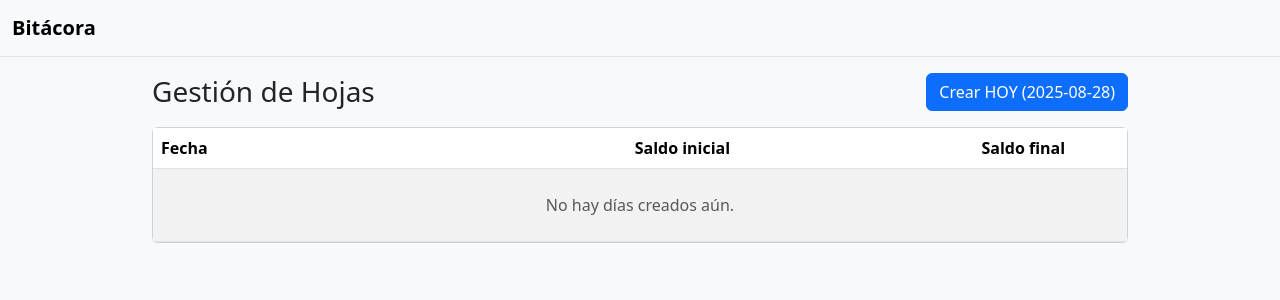
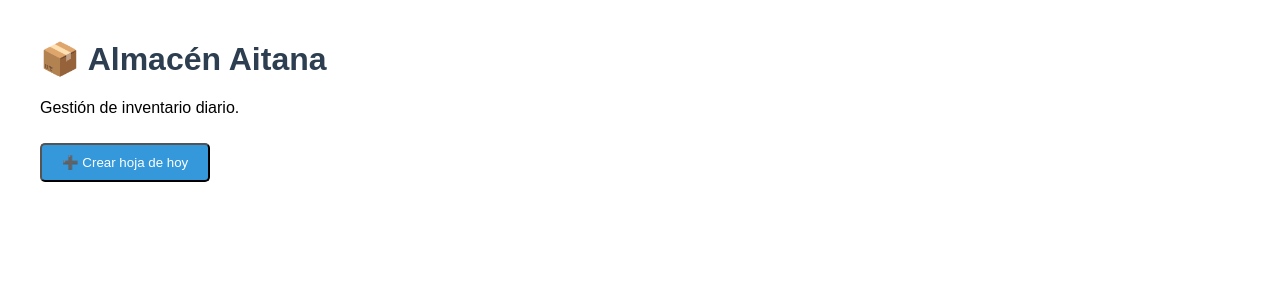
Before and after one commit to Mjesus39/almacenaitana, a Flask app: page / in a window 1280 px wide. Shown: the top 300 px of the page. Run offline with Flask 3, Linux system fonts and the light colour scheme; parts of the project's set-up code (start-up, migrations or seed data) failed here and were passed over.

Commit message:
Actualización con últimos cambios

```diff
--- a/app.py
+++ b/app.py
@@ -1,195 +1,114 @@
-from flask import Flask, jsonify, render_template, request, redirect, url_for
-from googleapiclient.discovery import build
-from google.oauth2.service_account import Credentials
+from flask import Flask, render_template, request, redirect, url_for
 from datetime import datetime
 import os
 import json
-import re
+from google.oauth2 import service_account
+from googleapiclient.discovery import build
 
-# ================== CONFIG ==================
-SCOPES = ["https://www.googleapis.com/auth/spreadsheets"]
-SPREADSHEET_ID = "1jFPOu6RGoEyTeFyS79crPx7JxlMl5AeEslCf9_aQ6iI"  # Tu Google Sheet
+app = Flask(__name__)
 
-# ================== CREDENCIALES ==================
-def cargar_credenciales():
-    google_creds_env = os.getenv("GOOGLE_CREDENTIALS")
-    if google_creds_env:
-        try:
-            creds_dict = json.loads(google_creds_env)
-            return Credentials.from_service_account_info(creds_dict, scopes=SCOPES)
-        except json.JSONDecodeError:
-            raise Exception("❌ La variable de entorno GOOGLE_CREDENTIALS no contiene un JSON válido")
-    raise Exception("❌ No se encontró la variable de entorno GOOGLE_CREDENTIALS")
+# ========= CONFIGURACIÓN GOOGLE SHEETS =========
+SPREADSHEET_ID = "TU_SPREADSHEET_ID"  # 👈 pon aquí el ID de tu Google Sheet
 
-creds = cargar_credenciales()
+# Cargar credenciales desde variable de entorno GOOGLE_CREDENTIALS
+creds_dict = json.loads(os.environ.get("GOOGLE_CREDENTIALS"))
+creds = service_account.Credentials.from_service_account_info(
+    creds_dict,
+    scopes=["https://www.googleapis.com/auth/spreadsheets"]
+)
+
 service = build("sheets", "v4", credentials=creds)
 
-# ================== FLASK APP ==================
-app = Flask(__name__, template_folder="templates")
+# ========= FUNCIÓN PARA CREAR HOJA NUEVA =========
+def crear_hoja_nueva():
+    # Nombre de la hoja de hoy (YYYY-MM-DD)
+    hoy = datetime.today().strftime("%Y-%m-%d")
 
-# ================== HELPERS ==================
-def obtener_ultima_hoja():
-    spreadsheet = service.spreadsheets().get(spreadsheetId=SPREADSHEET_ID).execute()
-    sheets = spreadsheet.get("sheets", [])
-    fechas = []
-    for s in sheets:
-        title = s["properties"]["title"]
-        if re.fullmatch(r"\d{4}-\d{1,2}-\d{1,2}", title):
-            fechas.append(title)
-    if not fechas:
-        return None
-    fechas.sort(reverse=True)
-    return fechas[0]
+    # 1. Obtener la última hoja (ayer)
+    sheet_metadata = service.spreadsheets().get(spreadsheetId=SPREADSHEET_ID).execute()
+    hojas = sheet_metadata.get("sheets", [])
+    ultima_hoja = hojas[-1]["properties"]["title"]  # última hoja
+    print(f"Última hoja encontrada: {ultima_hoja}")
 
-def hoja_existe(nombre_hoja):
-    spreadsheet = service.spreadsheets().get(spreadsheetId=SPREADSHEET_ID).execute()
-    sheets = [s["properties"]["title"] for s in spreadsheet.get("sheets", [])]
-    return nombre_hoja in sheets
+    # 2. Leer datos de la última hoja
+    rango = f"{ultima_hoja}!A:J"
+    resultado = service.spreadsheets().values().get(
+        spreadsheetId=SPREADSHEET_ID,
+        range=rango
+    ).execute()
+    valores = resultado.get("values", [])
 
-# ================== ROUTES ==================
+    if not valores:
+        print("La hoja anterior está vacía.")
+        return "La hoja anterior está vacía."
+
+    # 3. Crear la nueva hoja
+    requests = [
+        {
+            "addSheet": {
+                "properties": {
+                    "title": hoy
+                }
+            }
+        }
+    ]
+    service.spreadsheets().batchUpdate(
+        spreadsheetId=SPREADSHEET_ID,
+        body={"requests": requests}
+    ).execute()
+
+    # 4. Construir datos para la nueva hoja
+    nuevas_filas = []
+    for i, fila in enumerate(valores):
+        if i == 0:
+            # Encabezados
+            nuevas_filas.append(fila)
+        else:
+            # A = fecha de hoy
+            fecha = hoy
+            # B, C, D iguales
+            producto = fila[1] if len(fila) > 1 else ""
+            interno = fila[2] if len(fila) > 2 else ""
+            utilidad = fila[3] if len(fila) > 3 else ""
+            # E = J de ayer (stock inicial)
+            iniciales = fila[9] if len(fila) > 9 else "0"
+            # F = 0 (vendidas reinicia)
+            vendidas = "0"
+            # Fórmulas corregidas
+            nuevas_filas.append([
+                fecha,
+                producto,
+                interno,
+                utilidad,
+                iniciales,
+                vendidas,
+                "=C{0}*(1+D{0}/100)".format(i+1),   # G (precio con utilidad)
+                "=F{0}*G{0}".format(i+1),           # H (total vendido)
+                "=(E{0}-F{0})*G{0}".format(i+1),    # I (valor inventario)
+                "=E{0}-F{0}".format(i+1)            # J (stock final)
+            ])
+
+    # 5. Escribir en la hoja nueva
+    rango_nueva = f"{hoy}!A1"
+    service.spreadsheets().values().update(
+        spreadsheetId=SPREADSHEET_ID,
+        range=rango_nueva,
+        valueInputOption="USER_ENTERED",
+        body={"values": nuevas_filas}
+    ).execute()
+
+    return f"Hoja {hoy} creada con éxito."
+
+# ========= RUTAS DE FLASK =========
 @app.route("/")
 def index():
-    today = datetime.today().strftime("%Y-%m-%d")
-    return render_template("index.html", today=today)
+    return render_template("index.html")
 
-@app.route("/create_today", methods=["POST"])
-def create_today():
-    hoy = datetime.today().strftime("%Y-%m-%d")
-    print("Fecha de hoy:", hoy)
+@app.route("/crear-hoja", methods=["POST"])
+def crear_hoja():
+    mensaje = crear_hoja_nueva()
+    return redirect(url_for("index", mensaje=mensaje))
 
-    # 🚀 1. Si ya existe la hoja -> eliminarla siempre
-    if hoja_existe(hoy):
-        try:
-            spreadsheet = service.spreadsheets().get(spreadsheetId=SPREADSHEET_ID).execute()
-            for s in spreadsheet["sheets"]:
-                if s["properties"]["title"] == hoy:
-                    sheet_id = s["properties"]["sheetId"]
-                    service.spreadsheets().batchUpdate(
-                        spreadsheetId=SPREADSHEET_ID,
-                        body={"requests": [{"deleteSheet": {"sheetId": sheet_id}}]}
-                    ).execute()
-                    print(f"⚠️ Hoja '{hoy}' eliminada para recrear")
-                    break
-        except Exception as e:
-            return jsonify({"error": f"No pude eliminar hoja existente: {str(e)}"}), 500
-
-    # 🚀 2. Buscar última hoja previa
-    ultima_hoja = obtener_ultima_hoja()
-    if not ultima_hoja:
-        return jsonify({"error": "No existe ninguna hoja anterior con datos."}), 400
-    print("Última hoja detectada:", ultima_hoja)
-
-    # 🚀 3. Crear nueva hoja
-    try:
-        service.spreadsheets().batchUpdate(
-            spreadsheetId=SPREADSHEET_ID,
-            body={"requests": [{"addSheet": {"properties": {"title": hoy}}}]}
-        ).execute()
-        print(f"✅ Hoja '{hoy}' creada correctamente")
-    except Exception as e:
-        return jsonify({"error": f"Error al crear hoja: {str(e)}"}), 500
-
-    # 🚀 4. Copiar encabezados (A..J)
-    encabezados = service.spreadsheets().values().get(
-        spreadsheetId=SPREADSHEET_ID, range=f"{ultima_hoja}!A1:J1"
-    ).execute().get("values", [])
-    if encabezados:
-        service.spreadsheets().values().update(
-            spreadsheetId=SPREADSHEET_ID,
-            range=f"{hoy}!A1",
-            valueInputOption="USER_ENTERED",
-            body={"values": encabezados}
-        ).execute()
-        print("Encabezados copiados")
-
-    # 🚀 5. Copiar filas base desde la hoja anterior (A..J)
-    result = service.spreadsheets().values().get(
-        spreadsheetId=SPREADSHEET_ID, range=f"{ultima_hoja}!A2:J"
-    ).execute()
-    valores = result.get("values", [])
-
-    nueva_data = []
-    for fila in valores:
-        producto            = fila[1] if len(fila) > 1 else ""   # B
-        valor_unit          = fila[2] if len(fila) > 2 else ""   # C
-        utilidad            = fila[3] if len(fila) > 3 else ""   # D
-        unidades_restantes  = fila[9] if len(fila) > 9 else 0    # J (de ayer) -> E (hoy)
-
-        nueva_data.append([
-            hoy,                    # A
-            producto,               # B
-            valor_unit,             # C
-            utilidad,               # D
-            unidades_restantes,     # E
-            0,                      # F
-            "", "", "", ""          # G,H,I,J
-        ])
-
-    if nueva_data:
-        service.spreadsheets().values().update(
-            spreadsheetId=SPREADSHEET_ID,
-            range=f"{hoy}!A2",
-            valueInputOption="USER_ENTERED",
-            body={"values": nueva_data}
-        ).execute()
-        print(f"{len(nueva_data)} filas copiadas a '{hoy}'")
-
-    # 🚀 6. Aplicar fórmulas por fila
-    fila_final = len(nueva_data) + 1
-    formulas_G = [[f"=C{idx}*(1+D{idx}/100)"] for idx in range(2, fila_final+1)]
-    formulas_H = [[f"=G{idx}*E{idx}"]           for idx in range(2, fila_final+1)]
-    formulas_I = [[f"=H{idx}-(G{idx}*F{idx})"]  for idx in range(2, fila_final+1)]
-    formulas_J = [[f"=E{idx}-F{idx}"]           for idx in range(2, fila_final+1)]
-
-    if nueva_data:
-        service.spreadsheets().values().update(
-            spreadsheetId=SPREADSHEET_ID,
-            range=f"{hoy}!G2:G{fila_final}",
-            valueInputOption="USER_ENTERED",
-            body={"values": formulas_G}
-        ).execute()
-        service.spreadsheets().values().update(
-            spreadsheetId=SPREADSHEET_ID,
-            range=f"{hoy}!H2:H{fila_final}",
-            valueInputOption="USER_ENTERED",
-            body={"values": formulas_H}
-        ).execute()
-        service.spreadsheets().values().update(
-            spreadsheetId=SPREADSHEET_ID,
-            range=f"{hoy}!I2:I{fila_final}",
-            valueInputOption="USER_ENTERED",
-            body={"values": formulas_I}
-        ).execute()
-        service.spreadsheets().values().update(
-            spreadsheetId=SPREADSHEET_ID,
-            range=f"{hoy}!J2:J{fila_final}",
-            valueInputOption="USER_ENTERED",
-            body={"values": formulas_J}
-        ).execute()
-
-    # 🚀 7. Insertar totales al final en H e I
-    fila_total = fila_final + 1
-    formula_total_H = [[f"=SUM(H2:H{fila_final})"]]
-    formula_total_I = [[f"=SUM(I2:I{fila_final})"]]
-
-    service.spreadsheets().values().update(
-        spreadsheetId=SPREADSHEET_ID,
-        range=f"{hoy}!H{fila_total}",
-        valueInputOption="USER_ENTERED",
-        body={"values": formula_total_H}
-    ).execute()
-
-    service.spreadsheets().values().update(
-        spreadsheetId=SPREADSHEET_ID,
-        range=f"{hoy}!I{fila_total}",
-        valueInputOption="USER_ENTERED",
-        body={"values": formula_total_I}
-    ).execute()
-
-    print("Fórmulas aplicadas correctamente, incluyendo totales.")
-    return jsonify({"message": f"Hoja '{hoy}' creada correctamente"}), 200
-
-# ================== MAIN ==================
+# ========= MAIN =========
 if __name__ == "__main__":
-    port = int(os.environ.get("PORT", 5000))
-    app.run(host="0.0.0.0", port=port)
+    app.run(host="0.0.0.0", port=5000, debug=True)
--- a/templates/index.html
+++ b/templates/index.html
@@ -1,66 +1,52 @@
-{% extends 'base.html' %}
-{% block content %}
-<div class="d-flex justify-content-between align-items-center mb-3">
-  <h1 class="h3 m-0">Gestión de Hojas</h1>
-  <div class="d-flex gap-2">
-    <form method="post" action="{{ url_for('create_today') }}">
-      <button class="btn btn-primary">Crear HOY ({{ today }})</button>
+<!DOCTYPE html>
+<html lang="es">
+<head>
+    <meta charset="UTF-8">
+    <title>Almacén Aitana</title>
+    <style>
+        body {
+            font-family: Arial, sans-serif;
+            margin: 40px;
+        }
+        h1 {
+            color: #2c3e50;
+        }
+        .btn {
+            display: inline-block;
+            padding: 10px 20px;
+            margin: 10px 0;
+            background-color: #3498db;
+            color: white;
+            border-radius: 5px;
+            text-decoration: none;
+        }
+        .btn:hover {
+            background-color: #2980b9;
+        }
+        .mensaje {
+            margin-top: 20px;
+            padding: 10px;
+            border: 1px solid #27ae60;
+            background-color: #ecf9f1;
+            color: #27ae60;
+            border-radius: 5px;
+        }
+    </style>
+</head>
+<body>
+    <h1>📦 Almacén Aitana</h1>
+    <p>Gestión de inventario diario.</p>
+
+    <!-- Botón para crear la hoja -->
+    <form action="/crear-hoja" method="POST">
+        <button type="submit" class="btn">➕ Crear hoja de hoy</button>
     </form>
-  </div>
-</div>
 
-<div id="mensaje" class="alert d-none"></div>
-
-<div class="card">
-  <div class="card-body p-0">
-    <div class="table-responsive">
-      <table class="table table-striped table-hover m-0">
-        <thead>
-          <tr>
-            <th>Fecha</th>
-            <th class="text-end">Saldo inicial</th>
-            <th class="text-end">Saldo final</th>
-            <th></th>
-          </tr>
-        </thead>
-        <tbody>
-          {% for d in days %}
-          <tr>
-            <td class="fw-medium">{{ d['date'] }}</td>
-            <td class="text-end">{{ '%.2f'|format(d['opening']) }}</td>
-            <td class="text-end">{{ '%.2f'|format(d['closing']) }}</td>
-            <td class="text-end">
-              <a class="btn btn-sm btn-outline-primary" href="{{ url_for('day_view', day_str=d['date']) }}">Abrir</a>
-            </td>
-          </tr>
-          {% else %}
-          <tr>
-            <td colspan="4" class="text-center text-muted py-4">No hay días creados aún.</td>
-          </tr>
-          {% endfor %}
-        </tbody>
-      </table>
+    <!-- Mensaje de confirmación -->
+    {% if request.args.get('mensaje') %}
+    <div class="mensaje">
+        {{ request.args.get('mensaje') }}
     </div>
-  </div>
-</div>
-
-<script>
-  // Opcional: mostrar mensajes al crear hoja vía AJAX
-  const form = document.querySelector("form[action='{{ url_for('create_today') }}']");
-  form.addEventListener("submit", async (e) => {
-    e.preventDefault();
-    let resp = await fetch(form.action, { method: "POST" });
-    let data = await resp.json();
-    let mensaje = document.getElementById("mensaje");
-    mensaje.classList.remove("d-none", "alert-danger", "alert-success");
-    if (data.error) {
-      mensaje.classList.add("alert", "alert-danger");
-      mensaje.innerText = data.error;
-    } else {
-      mensaje.classList.add("alert", "alert-success");
-      mensaje.innerText = data.message;
-      setTimeout(() => window.location.reload(), 1500);
-    }
-  });
-</script>
-{% endblock %}
+    {% endif %}
+</body>
+</html>
```
